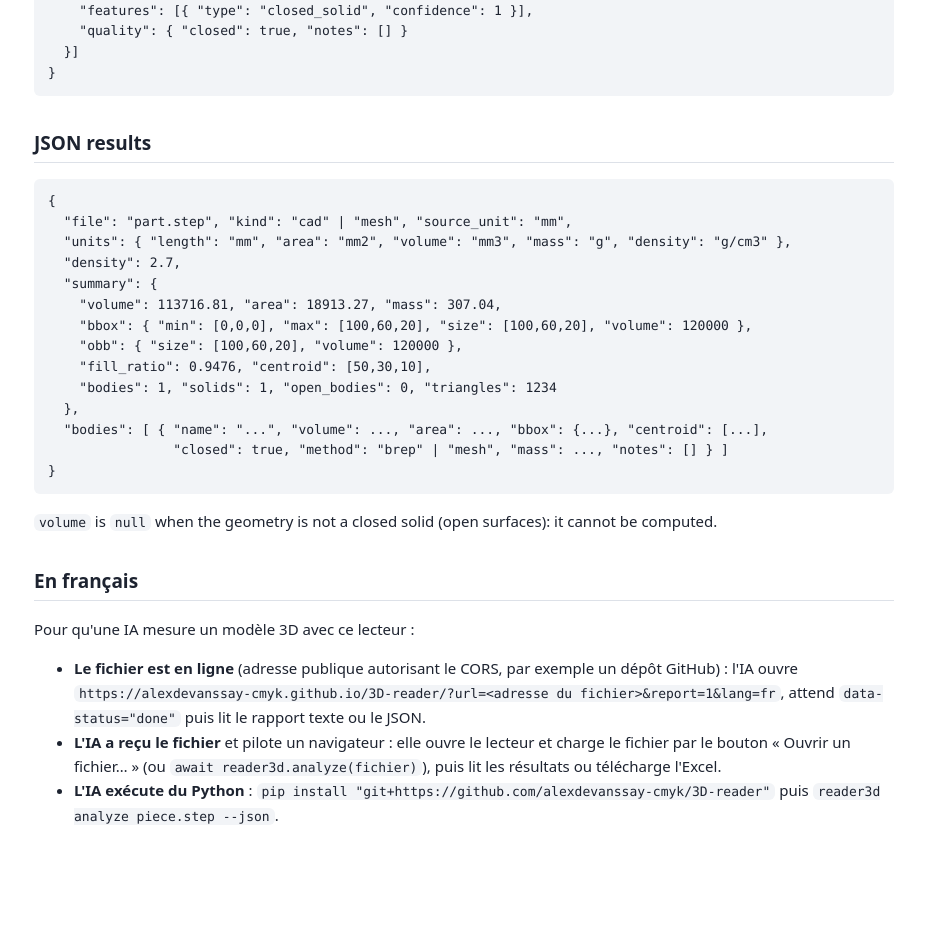
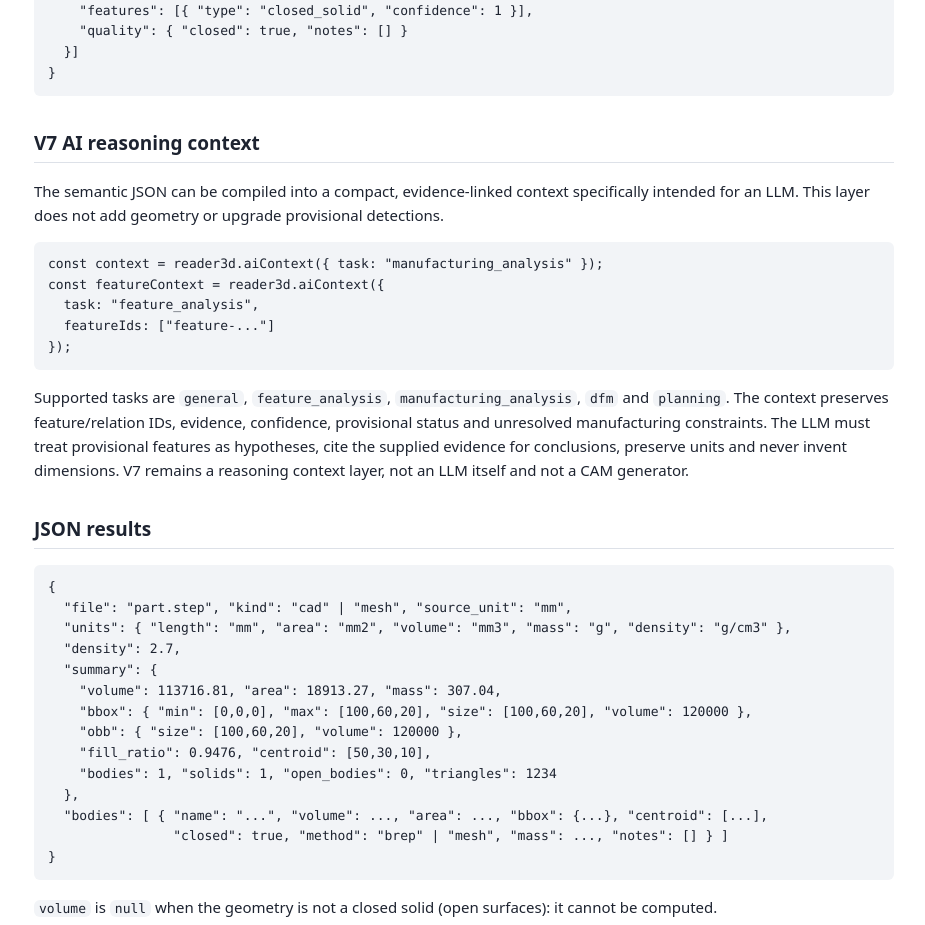
Before and after one commit to alexdevanssay-cmyk/3D-reader, a website: page web/ai.html in a window 1280 px wide. Shown: the part 2800-3725 px from the top of the page, without its empty margins (176-1101 px from the left). Drawn offline with Linux system fonts and the light colour scheme.

Commit message:
docs: document V7 AI reasoning interface

```diff
--- a/web/ai.html
+++ b/web/ai.html
@@ -116,6 +116,15 @@ reader3d analyze part.step --json</pre>
   }]
 }</pre>
 
+  <h2>V7 AI reasoning context</h2>
+  <p>The semantic JSON can be compiled into a compact, evidence-linked context specifically intended for an LLM. This layer does not add geometry or upgrade provisional detections.</p>
+  <pre>const context = reader3d.aiContext({ task: "manufacturing_analysis" });
+const featureContext = reader3d.aiContext({
+  task: "feature_analysis",
+  featureIds: ["feature-..."]
+});</pre>
+  <p>Supported tasks are <code>general</code>, <code>feature_analysis</code>, <code>manufacturing_analysis</code>, <code>dfm</code> and <code>planning</code>. The context preserves feature/relation IDs, evidence, confidence, provisional status and unresolved manufacturing constraints. The LLM must treat provisional features as hypotheses, cite the supplied evidence for conclusions, preserve units and never invent dimensions. V7 remains a reasoning context layer, not an LLM itself and not a CAM generator.</p>
+
   <h2>JSON results</h2>
   <pre>{
   "file": "part.step", "kind": "cad" | "mesh", "source_unit": "mm",
```
